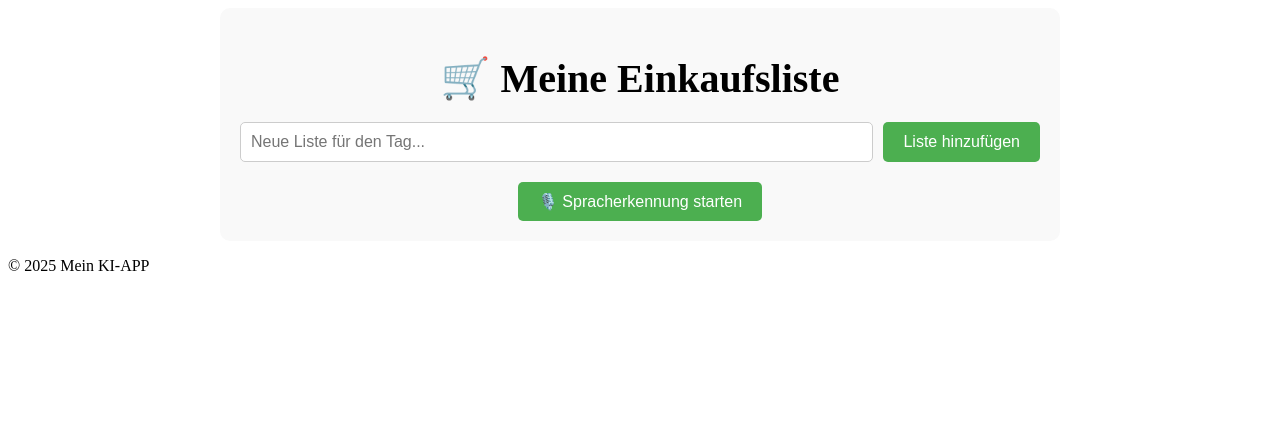
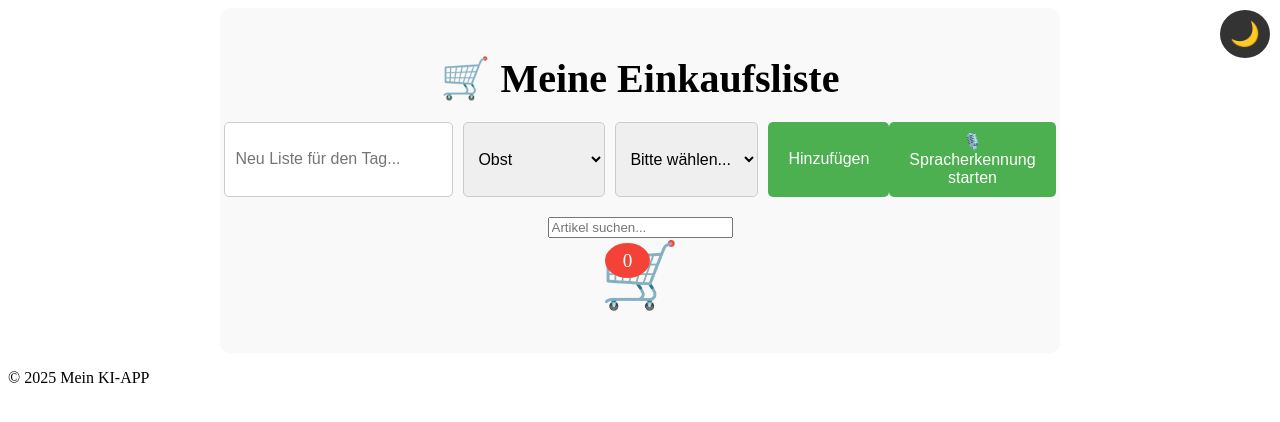
Before and after one commit to lotfi-dotcom/KI-APP, a Nuxt app: page / in a window 1280 px wide. Shown: the top 422 px of the page. Built offline with nearby package versions, Linux system fonts and the light colour scheme.

Commit message:
verbessserung

```diff
--- a/pages/index.vue
+++ b/pages/index.vue
@@ -1,41 +1,73 @@
 <template>
-    <div class="container">
+    <div :class="['container', { 'dark-mode': darkMode }]">
       <h1 class="title">🛒 Meine Einkaufsliste</h1>
 
-      <!-- Eingabeformular für neue Liste -->
+      <!-- Dunkelmodus Button -->
+      <button @click="toggleDarkMode" class="dark-mode-button">🌙</button>
+
+      <!-- Eingabeformular -->
       <div class="input-container">
         <input
-          v-model="newListTitle"
+          v-model="newItem"
           type="text"
-          placeholder="Neue Liste für den Tag..."
+          placeholder="Neu Liste für den Tag..."
           class="input"
         />
-        <button @click="addList" class="button">Liste hinzufügen</button>
+        <select v-model="newItemCategory" class="category-select">
+          <option value="Obst">Obst</option>
+          <option value="Gemüse">Gemüse</option>
+          <option value="Milchprodukte">Milchprodukte</option>
+          <!-- Weitere Optionen -->
+        </select>
+
+
+
+      <!-- Artikel Auswahl abhängig von der Kategorie -->
+      <select v-if="availableItems.length > 0" v-model="newItem" class="item-select">
+        <option value="">Bitte wählen...</option>
+        <option v-for="item in availableItems" :key="item" :value="item">{{ item }}</option>
+      </select>
+
+        <button @click="addItem" class="button">Hinzufügen</button>
+        <button @click="startListening" class="button">🎙️ Spracherkennung starten</button>
       </div>
 
-      <!-- Listenübersicht -->
-      <div v-for="(list, index) in shoppingLists" :key="index" class="list-container">
-        <h2 class="list-title">{{ list.title }}</h2>
+      <!-- Suchfeld -->
+      <input v-model="searchQuery" type="text" placeholder="Artikel suchen..." class="search-input" />
+
+      <!-- Warenkorb-Übersicht -->
+       <!-- Warenkorb-Icon mit Artikelzähler -->
+        <div class="cart-container">
+
+        <div class="cart-icon">
+            <span class="cart-counter">{{ totalItems }}</span>
+            🛒
+        </div>
+        </div>
       <ul class="shopping-list">
-          <li v-for="item in list.items" :key="item.id" class="list-item">
+        <li v-for="item in filteredShoppingList" :key="item.id" class="list-item">
           <span class="item-name">{{ item.name }}</span>
           <div class="item-controls">
-              <button @click="decreaseQuantity(list, item.id)" class="quantity-button">➖</button>
-              <span class="quantity">{{ item.quantity }}</span>
-              <button @click="increaseQuantity(list, item.id)" class="quantity-button">➕</button>
+            <button @click="decreaseQuantity(item.id)" class="quantity-button">➖</button>
+            <input
+              v-model="item.quantity"
+              type="number"
+              class="quantity-input"
+              min="1"
+              @change="updateQuantity(item)"
+            />
+            <button @click="increaseQuantity(item.id)" class="quantity-button">➕</button>
+            <button @click="toggleCompleted(item.id)" class="complete-button">✅</button>
           </div>
-            <button @click="removeItem(list, item.id)" class="delete-button">🗑️</button>
+          <button @click="removeItem(item.id)" class="delete-button">🗑️</button>
         </li>
       </ul>
 
-        <!-- Erinnerung setzen -->
-        <button @click="setReminder(list.title)" class="reminder-button">
-          Erinnerung setzen
-        </button>
+      <!-- Erinnerung -->
+      <div v-if="reminderTime" class="reminder">
+        <h3>Erinnerung für {{ reminderTime.getHours() }}:{{ reminderTime.getMinutes() }}</h3>
+        <button @click="setReminder" class="reminder-button">Erinnerung setzen</button>
       </div>
-
-      <!-- Spracherkennungs-Button -->
-      <button @click="startListening" class="button">🎙️ Spracherkennung starten</button>
     </div>
   </template>
 
@@ -43,75 +75,86 @@
   export default {
     data() {
       return {
-        newListTitle: "", // Titel für neue Listen
-        shoppingLists: [], // Alle Listen mit ihren Artikeln
+        newItem: '', // Eingabefeld für den neuen Artikel
+        newItemCategory: 'Obst', // Kategorie des neuen Artikels
+        shoppingList: [], // Die Liste der hinzugefügten Artikel
+        reminderTime: null, // Die Zeit für die Erinnerung
+        searchQuery: '', // Suchfeld
+        darkMode: false, // Dunkelmodus
+        categories: {
+          Obst: ['Äpfel', 'Bananen', 'Kirschen', 'Erdbeeren'],
+          Gemüse: ['Karotten', 'Brokkoli', 'Tomaten', 'Paprika'],
+          Milchprodukte: ['Milch', 'Käse', 'Joghurt', 'Butter'],
+        },
       };
     },
-    methods: {
-      addList() {
-        if (this.newListTitle.trim()) {
-          // Neue Liste erstellen
-          this.shoppingLists.push({
-            title: this.newListTitle,
-            items: [],
-          });
-          this.newListTitle = ""; // Eingabefeld leeren
+    computed: {
+      totalItems() {
+        return this.shoppingList.reduce((total, item) => total + item.quantity, 0);
+      },
+      filteredShoppingList() {
+        return this.shoppingList.filter(item =>
+          item.name.toLowerCase().includes(this.searchQuery.toLowerCase())
+        );
+      },
+      availableItems() {
+        // Gibt eine Liste der Artikel zurück, die zur aktuell gewählten Kategorie passen
+        return this.categories[this.newItemCategory] || [];
       }
     },
-      addItem(list, itemName) {
-        if (itemName.trim()) {
-          const existingItem = list.items.find(
-            (item) => item.name.toLowerCase() === itemName.toLowerCase()
+    methods: {
+    addItem() {
+        if (this.newItem.trim()) {
+            const existingItem = this.shoppingList.find(
+            (item) => item.name.toLowerCase() === this.newItem.toLowerCase()
             );
             if (existingItem) {
             existingItem.quantity++;
             } else {
-            list.items.push({
+            this.shoppingList.push({
                 id: Date.now(),
-              name: itemName,
+                name: this.newItem,
                 quantity: 1,
+                completed: false,
+                category: this.newItemCategory, // Speichern der Kategorie
             });
             }
+            this.newItem = '';
         }
         },
-      removeItem(list, id) {
-        list.items = list.items.filter((item) => item.id !== id);
+      increaseQuantity(id) {
+        const item = this.shoppingList.find((item) => item.id === id);
+        if (item) {
+          item.quantity++;
+        }
       },
-      increaseQuantity(list, id) {
-        const item = list.items.find((item) => item.id === id);
-        if (item) item.quantity++;
-      },
-      decreaseQuantity(list, id) {
-        const item = list.items.find((item) => item.id === id);
+      decreaseQuantity(id) {
+        const item = this.shoppingList.find((item) => item.id === id);
         if (item && item.quantity > 1) {
           item.quantity--;
         } else if (item) {
-          this.removeItem(list, id);
+          this.removeItem(id);
         }
       },
-      setReminder(listTitle) {
-        const date = new Date();
-        const reminderTime = new Date(date.setHours(13, 25, 0, 0)); // Beispiel: Erinnerung für 18 Uhr
-
-        if (Notification.permission === "granted") {
-          this.scheduleNotification(reminderTime, `Erinnerung für die Liste: ${listTitle}`);
-        } else {
-          Notification.requestPermission().then((permission) => {
-            if (permission === "granted") {
-              this.scheduleNotification(reminderTime, `Erinnerung für die Liste: ${listTitle}`);
-            }
-          });
+      updateQuantity(item) {
+        if (item.quantity < 1) {
+          item.quantity = 1;
         }
       },
-      scheduleNotification(time, message) {
-        const delay = time - new Date();
-        if (delay > 0) {
-          setTimeout(() => {
-            new Notification(message);
-          }, delay);
-        } else {
-          alert("Erinnerungszeit liegt in der Vergangenheit.");
+      removeItem(id) {
+        this.shoppingList = this.shoppingList.filter((item) => item.id !== id);
+      },
+      toggleCompleted(id) {
+        const item = this.shoppingList.find(item => item.id === id);
+        if (item) {
+          item.completed = !item.completed;
         }
+      },
+      setReminder() {
+        const reminder = new Date();
+        reminder.setHours(13, 25, 0, 0);
+        this.reminderTime = reminder;
+        console.log(`Erinnerung gesetzt: ${reminder.getHours()}:${reminder.getMinutes()}`);
       },
       startListening() {
         if (!("webkitSpeechRecognition" in window)) {
@@ -126,7 +169,7 @@
 
         recognition.onresult = (event) => {
           const spokenWord = event.results[0][0].transcript.trim();
-          this.addItem(this.shoppingLists[0], spokenWord); // Hinzufügen des erkannten Artikels zur ersten Liste
+          this.addItem(spokenWord);
         };
 
         recognition.onerror = (event) => {
@@ -136,11 +179,30 @@
         recognition.start();
         console.log("Spracherkennung gestartet!");
       },
+      toggleDarkMode() {
+        this.darkMode = !this.darkMode;
       },
+    },
+    mounted() {
+      const storedList = JSON.parse(localStorage.getItem('shoppingList'));
+      if (storedList) {
+        this.shoppingList = storedList;
+      }
+    },
+    watch: {
+      shoppingList: {
+        handler(newList) {
+          localStorage.setItem('shoppingList', JSON.stringify(newList));
+        },
+        deep: true
+      }
+    }
   };
   </script>
 
   <style scoped>
+
+
 .container {
   max-width: 800px;
   margin: 0 auto;
@@ -148,6 +210,26 @@
   text-align: center;
   background: #f9f9f9;
   border-radius: 10px;
+  transition: background-color 0.3s, color 0.3s;
+}
+
+.dark-mode {
+  background-color: #2d2d2d;
+  color: #fff;
+}
+
+.dark-mode-button {
+  position: fixed;
+  top: 10px;
+  right: 10px;
+  background-color: #333;
+  color: #fff;
+  border: none;
+  padding: 10px;
+  border-radius: 50%;
+  cursor: pointer;
+  font-size: 1.5rem;
+  z-index: 10;
 }
 
 .title {
@@ -161,7 +243,7 @@
   margin-bottom: 20px;
 }
 
-  .input {
+.input, .category-select, .item-select {
   padding: 10px;
   font-size: 1rem;
   flex: 1;
@@ -170,7 +252,7 @@
   border: 1px solid #ccc;
 }
 
-  .button, .reminder-button {
+.button {
   padding: 10px 20px;
   font-size: 1rem;
   background-color: #4caf50;
@@ -180,28 +262,35 @@
   border-radius: 5px;
 }
 
-  .reminder-button {
-    background-color: #ff9800;
-    margin-top: 10px;
+.cart-container {
+  position: relative;
+  margin-bottom: 20px;
+}
+
+.cart-icon {
+    position: relative;
+  display: inline-block;
+  font-size: 4rem;
+}
+
+.cart-counter {
+  position: absolute;
+  top: 5px;
+  right: 30px;
+  background-color: #f44336;
+  color: white;
+  border-radius: 50%;
+  padding: 5px 10px;
+  font-size: 1.2rem; /* Vergrößerte Zahl */
+  min-width: 25px;
+  height: 25px;
+  text-align: center;
+  line-height: 25px;
 }
 
 .shopping-list {
   list-style: none;
   padding: 0;
-  }
-
-  .list-container {
-    background: #fff;
-    padding: 20px;
-    margin-bottom: 20px;
-    border-radius: 10px;
-    box-shadow: 0 4px 8px rgba(0, 0, 0, 0.1);
-  }
-
-  .list-title {
-    font-size: 1.8rem;
-    color: #333;
-    margin-bottom: 15px;
 }
 
 .list-item {
@@ -230,10 +319,10 @@
   border-radius: 5px;
 }
 
-  .quantity {
-    font-size: 1rem;
-    width: 30px;
+.quantity-input {
+  width: 40px;
   text-align: center;
+  margin: 0 5px;
 }
 
 .delete-button {
@@ -242,4 +331,13 @@
   cursor: pointer;
   font-size: 1.5rem;
 }
+
+.reminder {
+  margin-top: 20px;
+}
+
+.reminder-button {
+  background-color: #ff9800;
+  padding: 10px 20px;
+}
 </style>
```
Lines whose indentation alone changed are shown as unchanged.
